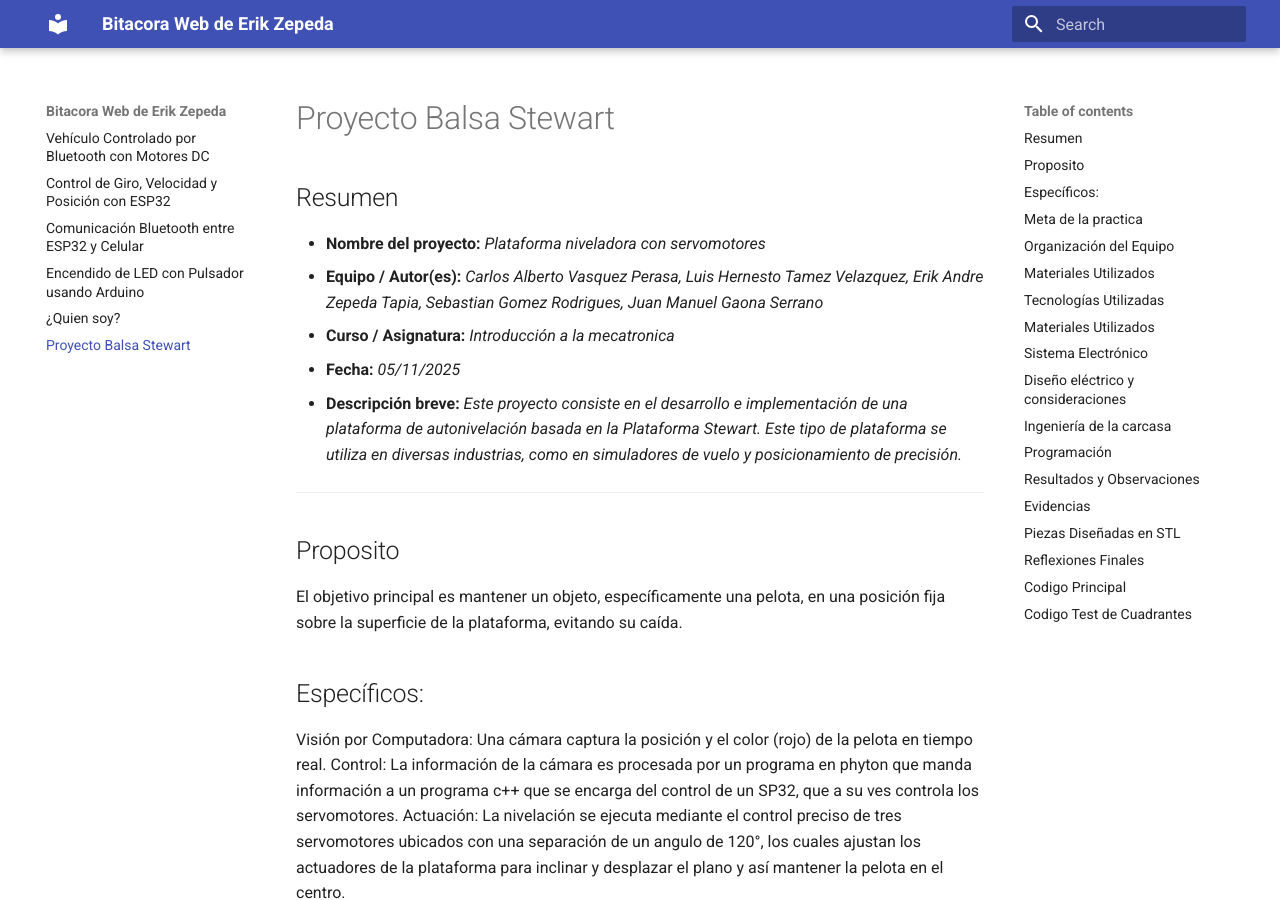
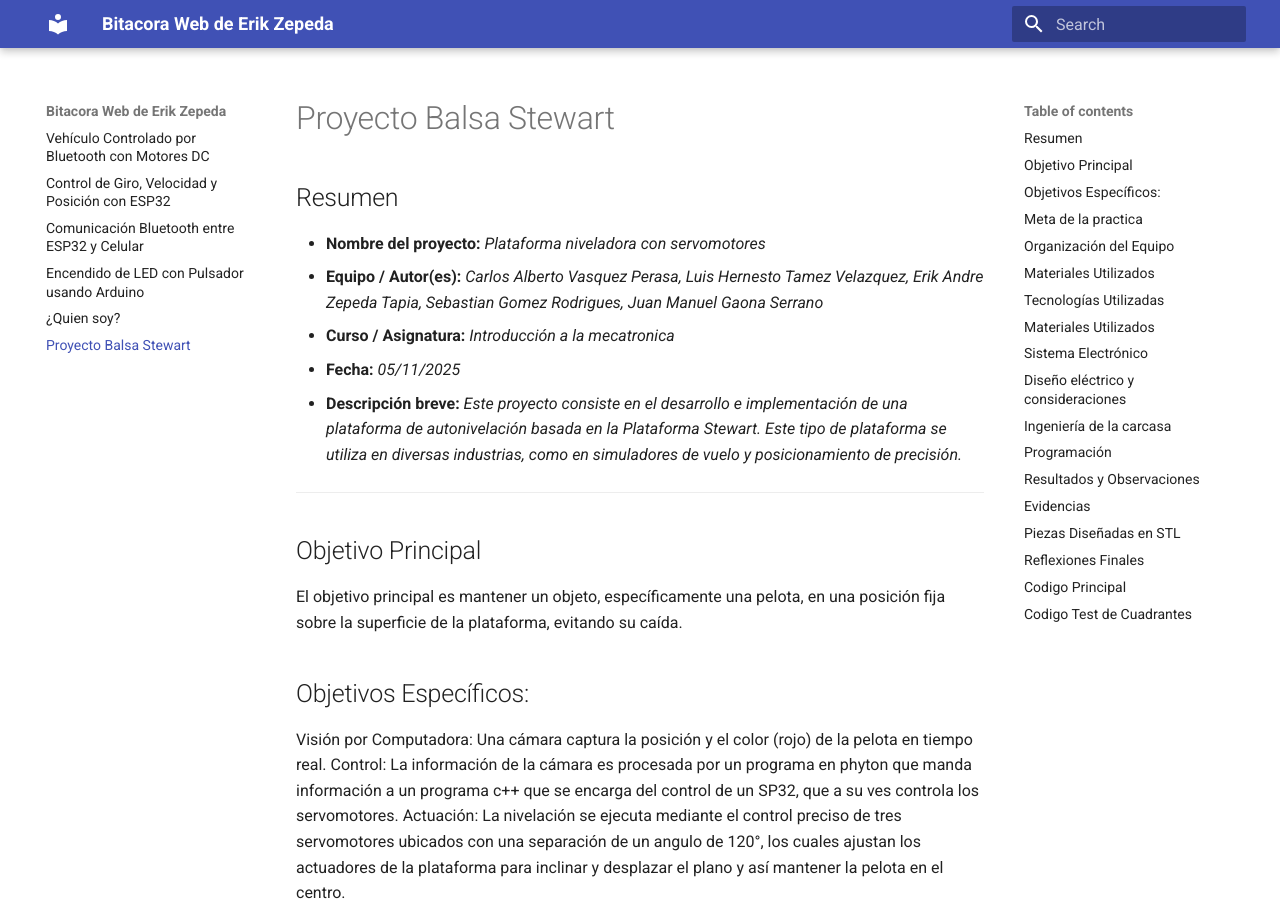
Before and after one commit to erikzepedaa/portafolioerikz, an MkDocs documentation site: the page built from docs/proyectobie.md, in a window 1280 px wide and 900 px high. Built offline with MkDocs 1.6.1 and Material for MkDocs 9.7.7, drawn with Linux system fonts in a browser that asks for light colours.

Commit message:
Revise section titles and project objectives
Renamed sections and updated project objectives.

```diff
--- a/docs/proyectobie.md
+++ b/docs/proyectobie.md
@@ -10,10 +10,10 @@
 
 ---
 
-## Proposito
+## Objetivo Principal
 El objetivo principal es mantener un objeto, específicamente una pelota, en una posición fija sobre la superficie de la plataforma, evitando su caída.
 
-## Específicos:
+## Objetivos Específicos:
 Visión por Computadora: Una cámara captura la posición y el color (rojo) de la pelota en tiempo real.
 Control: La información de la cámara es procesada por un programa en phyton que manda información a un programa c++ que se encarga del control de un SP32, que a su ves controla los servomotores.
 Actuación: La nivelación se ejecuta mediante el control preciso de tres servomotores ubicados con una separación de un angulo de 120°, los cuales ajustan los actuadores de la plataforma para inclinar y desplazar el plano y así mantener la pelota en el centro.
```
